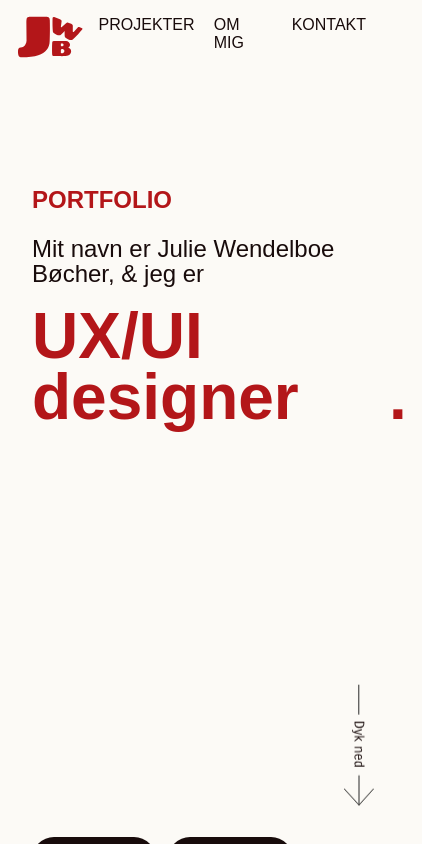
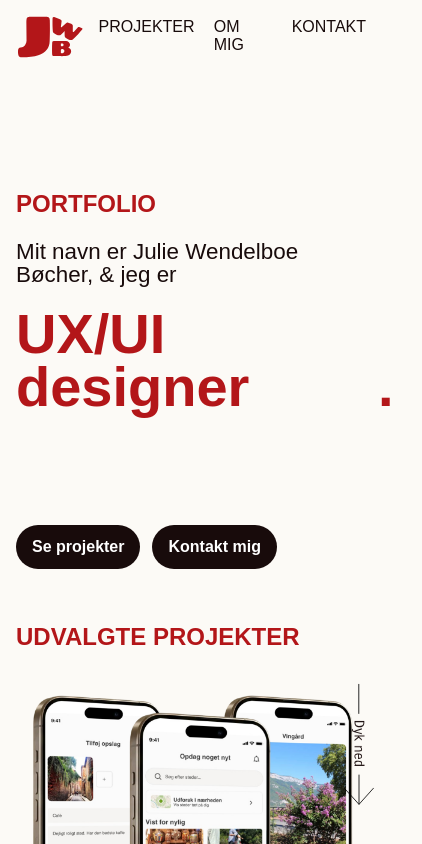
Before and after one commit to juliewboecher/juliewboecher.github.io, a React (Vite) app: page / in a window 390 px wide. Shown: the top 844 px of the page, 422 px wide, since content can reach past the window. Built offline with nearby package versions, Linux system fonts and the light colour scheme; a web font is replaced by a local one.

Commit message:
Refactor project titles and improve CSS for responsive design across multiple pages

```diff
--- a/src/data/projects.js
+++ b/src/data/projects.js
@@ -115,13 +115,13 @@ const projects = [
   },
   {
     slug: "Story Hangers",
-    title: "Story Hangers",
+    title: "Story Hangers, Konceptudvikling af retail tøjbrand",
     year: "2026",
     type: "Skole",
     summary: "En personlig portfolio bygget med React, Vite og GitHub Pages.",
     description:
       "Portfolioen viser udvalgte projekter og fungerer som et udgangspunkt for at arbejde med komponenter, routing, styling og deployment.",
-    tags: ["", "Fotografering", "Collage"],
+    tags: ["CX Design", "Brandidentitet", "Konceptudvikling"],
     title2: "Adobe Premiere Pro",
     description2:
       "Beskriv hvordan du har brugt Adobe Premiere Pro i projektet.",
@@ -183,7 +183,7 @@ const projects = [
   },
   {
     slug: "Spilscafeen",
-    title: "Spilscaféen",
+    title: "Re-design af Spilscaféen",
     year: "2025",
     type: "Skole",
     summary: "En personlig portfolio bygget med React, Vite og GitHub Pages.",
--- a/src/index.css
+++ b/src/index.css
@@ -31,8 +31,8 @@ a {
 }
 
 img {
-  display: block;
   max-width: 100%;
+  height: auto;
 }
 
 button,
@@ -201,7 +201,22 @@ a {
 
   .animated-dot {
     position: absolute;
-    right: -305px;
+    right: clamp(-40px, 0vw, -20px);
     bottom: 0px;
   }
 }
+
+/* Tablet / mindre laptops */
+@media (max-width: 900px) {
+
+}
+
+/* Telefon */
+@media (max-width: 720px) {
+
+}
+
+/* Meget små telefoner */
+@media (max-width: 400px) {
+
+}
--- a/src/pages/AboutPage.css
+++ b/src/pages/AboutPage.css
@@ -1,11 +1,11 @@
 .page-narrow {
-  width: min(100% - 4rem, 1200px);
+  width: min(100% - 2rem, 1200px);
   margin: 0 auto;
   padding: 7rem 0rem;
 }
 
 .drawing-image {
-  width: 600px;
+  width: min(100%, 500px);
   object-fit: cover;
 }
 
@@ -20,11 +20,11 @@
 }
 
 .about-me-image {
-  width: 800px;
+  width: min(100%, 500px);
 }
 
 .about-hero-image {
-  width: 400px;
+  width: min(100%, 500px);
 }
 
 .about-hero-text {
--- a/src/pages/ContactPage.css
+++ b/src/pages/ContactPage.css
@@ -1,12 +1,12 @@
 
 .page-narrow {
-  width: min(100% - 4rem, 1200px);
+  width: min(100% - 2rem, 1200px);
   margin: 0 auto;
   padding: 7rem 0rem;
 }
 
 .lead {
-  max-width: 680px;
+  width: min(100%, 500px);
   font-size: 1.15rem;
   margin-bottom: 20px;
 }
@@ -29,7 +29,7 @@
 }
 
 .footer-icon {
-  width: 50px;
+  width: min(100%, 500px);
   display: block;
 }
 
--- a/src/pages/HomePage.css
+++ b/src/pages/HomePage.css
@@ -1,6 +1,6 @@
 
 .page {
-  width: min(calc(100% - 4rem), 1200px);
+  width: min(100% - 2rem, 1200px);
   margin: 0 auto;
   padding: 7rem 0 5rem;
 }
@@ -20,8 +20,7 @@
 }
 
 .hero-section h1 {
-  font-size: 7rem;
-  width: 100%;
+  font-size: clamp(3.5rem, 12vw, 7rem);
 }
 
 .hero-section h2 {
@@ -29,9 +28,8 @@
 }
 
 .hero-section p {
-  font-size: 1.5rem;
-  max-width: 600px;
-  margin-top: 1rem;
+  font-size: clamp(1rem, 3vw, 1.5rem);
+  width: min(100%, 600px);
 }
 
 .hero-text,
@@ -210,17 +208,29 @@
 
 
 @media (max-width: 720px) {
+
+
+  .hero-information {
+    width: 100%;
+  }
+
+   .hero-section {
+    width: 100%;
+    min-height: auto;
+  }
+
   .hero-section h1 {
-    font-size: 4rem;
-    max-width: 70px;
+    width: 100%;
+    padding: 0;
   }
 
   .hero-section h2 {
-    font-size: 1.5rem;
+    font-size: clamp(1.4rem, 5vw, 2rem);
   }
 
   .hero-section p {
-    font-size: 1.2rem;
+    font-size: 1.1rem;
+    width: 100%;
   }
 
   .hero-image {
--- a/src/pages/ProjectPage.css
+++ b/src/pages/ProjectPage.css
@@ -1,5 +1,5 @@
 .page-narrow {
-  width: min(1200px, calc(100% - 4rem));
+  width: min(100% - 2rem, 1200px);
   margin: 0 auto;
   padding: 7rem 0;
   box-sizing: border-box;
@@ -171,8 +171,9 @@
 
 .process-image {
   width: 100%;
-  min-width: 0;
-  overflow: hidden;
+  max-width: 100%;
+  height: 100%;
+  object-fit: cover;
 }
 
 .process-image img {
--- a/src/pages/ProjectsPage.css
+++ b/src/pages/ProjectsPage.css
@@ -1,5 +1,5 @@
 .page-narrow {
-  width: min(100% - 4rem, 1200px);
+  width: min(100% - 2rem, 1200px);
   margin: 0 auto;
   padding: 7rem 0rem;
 }
```
